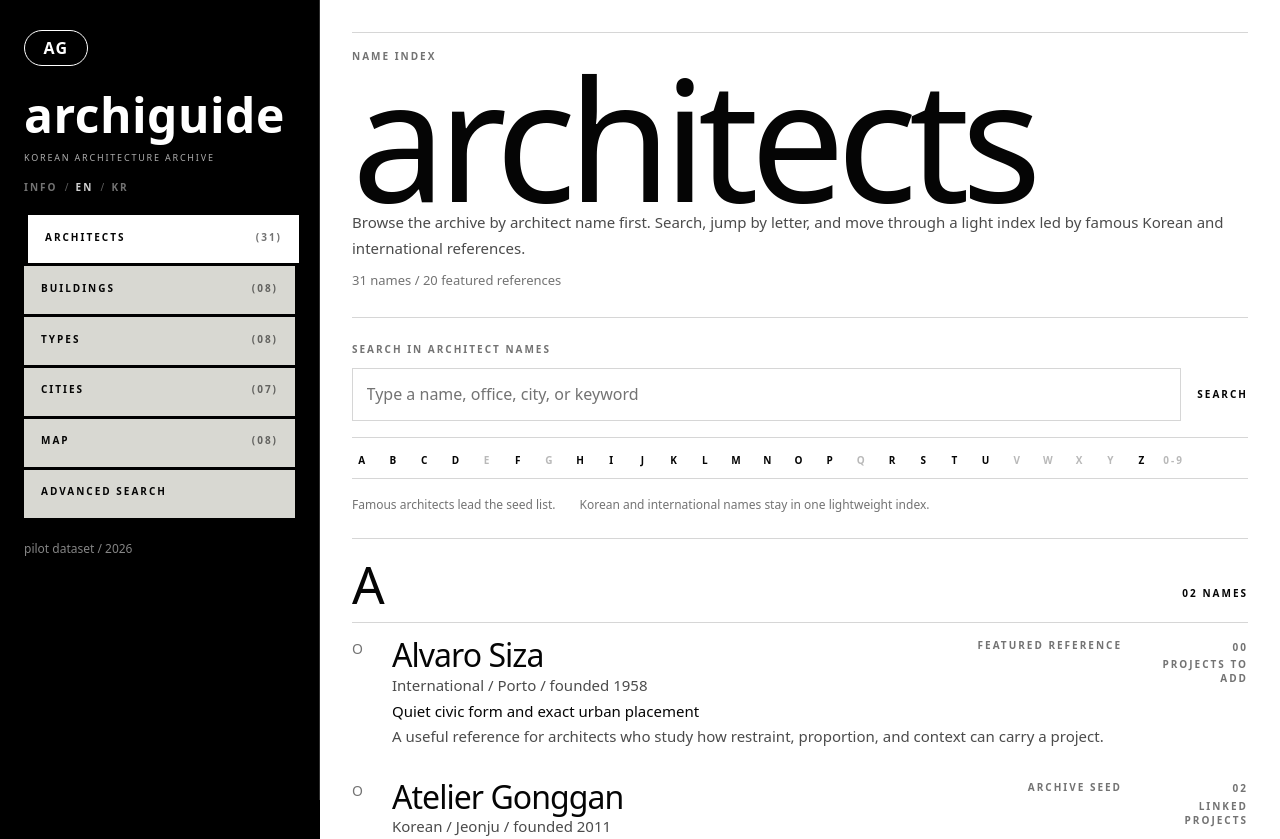
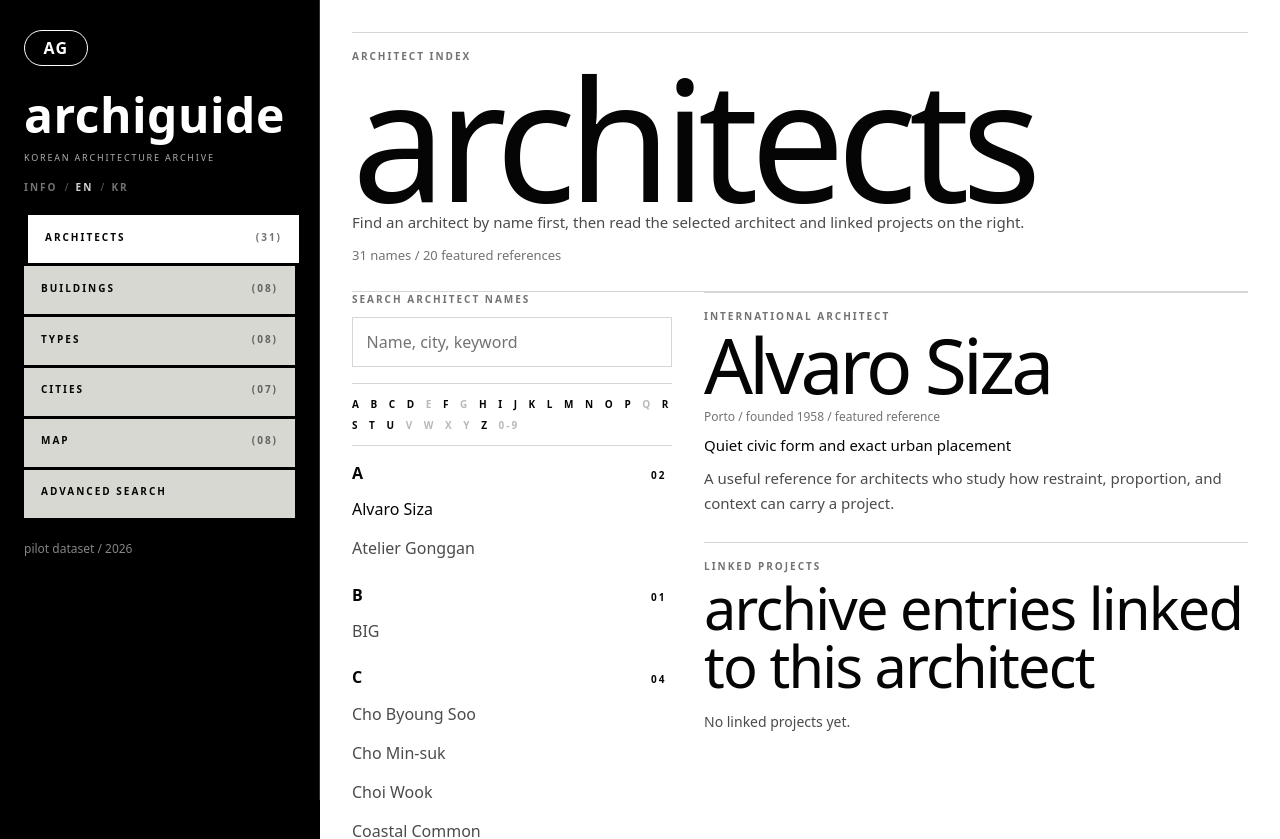
Before and after one commit to CHYUK-ARCHI/archiguide-kr, a Next.js app: page /architects in a window 1280 px wide. Shown: the top 839 px of the page. Built offline with nearby package versions, Linux system fonts and the light colour scheme; a web font is replaced by a local one.

Commit message:
Restructure architect browser and document map plan

```diff
--- a/app/architects/page.tsx
+++ b/app/architects/page.tsx
@@ -1,6 +1,6 @@
 "use client";
 
-import { useDeferredValue, useState } from "react";
+import { useDeferredValue, useEffect, useMemo, useState } from "react";
 
 import { useLanguage } from "@/components/language-provider";
 import { PageShell } from "@/components/page-shell";
@@ -8,8 +8,10 @@ import {
   architects,
   getArchitectFocus,
   getArchitectSummary,
+  getBuildingTitle,
   getBuildingsForArchitect,
-  getCityLabel
+  getCityLabel,
+  getTypeLabel
 } from "@/lib/site-data";
 
 const alphabet = [
@@ -64,10 +66,13 @@ function getProminenceScore(
 export default function ArchitectsPage() {
   const { language } = useLanguage();
   const [query, setQuery] = useState("");
+  const [selectedSlug, setSelectedSlug] = useState<string | null>(null);
   const deferredQuery = useDeferredValue(query);
   const normalizedQuery = deferredQuery.trim().toLowerCase();
 
-  const filteredArchitects = [...architects]
+  const filteredArchitects = useMemo(
+    () =>
+      [...architects]
         .filter((architect) => {
           if (!normalizedQuery) {
             return true;
@@ -87,7 +92,8 @@ export default function ArchitectsPage() {
         })
         .sort((left, right) => {
           const prominenceDelta =
-        getProminenceScore(left.prominence) - getProminenceScore(right.prominence);
+            getProminenceScore(left.prominence) -
+            getProminenceScore(right.prominence);
 
           if (prominenceDelta !== 0) {
             return prominenceDelta;
@@ -96,9 +102,25 @@ export default function ArchitectsPage() {
           return left.sortName.localeCompare(right.sortName, "en", {
             sensitivity: "base"
           });
-    });
+        }),
+    [normalizedQuery]
+  );
 
-  const groups = alphabet
+  useEffect(() => {
+    if (filteredArchitects.length === 0) {
+      setSelectedSlug(null);
+      return;
+    }
+
+    if (
+      !selectedSlug ||
+      !filteredArchitects.some((architect) => architect.slug === selectedSlug)
+    ) {
+      setSelectedSlug(filteredArchitects[0].slug);
+    }
+  }, [filteredArchitects, selectedSlug]);
+
+  const groupedArchitects = alphabet
     .map((letter) => ({
       letter,
       items: filteredArchitects.filter(
@@ -107,6 +129,11 @@ export default function ArchitectsPage() {
     }))
     .filter((group) => group.items.length > 0);
 
+  const selectedArchitect =
+    filteredArchitects.find((architect) => architect.slug === selectedSlug) ?? null;
+  const selectedProjects = selectedArchitect
+    ? getBuildingsForArchitect(selectedArchitect.slug)
+    : [];
   const featuredCount = filteredArchitects.filter(
     (architect) => architect.prominence === "featured"
   ).length;
@@ -115,15 +142,15 @@ export default function ArchitectsPage() {
     <PageShell active="architects">
       <section className="page-head">
         <p className="eyebrow">
-          {language === "ko" ? "이름 인덱스" : "Name index"}
+          {language === "ko" ? "건축가 인덱스" : "Architect index"}
         </p>
         <h1 className="page-title">
           {language === "ko" ? "건축가" : "architects"}
         </h1>
         <p className="page-intro">
           {language === "ko"
-            ? "건축가 이름으로 먼저 탐색하는 페이지입니다. 검색, 알파벳 점프, 유명 건축가 중심의 목록을 가볍게 읽을 수 있게 정리했습니다."
-            : "Browse the archive by architect name first. Search, jump by letter, and move through a light index led by famous Korean and international references."}
+            ? "건축가 이름을 먼저 찾고, 오른쪽에서 선택된 건축가와 연결 프로젝트를 읽는 방식으로 정리했습니다."
+            : "Find an architect by name first, then read the selected architect and linked projects on the right."}
         </p>
         <p className="page-footnote">
           {language === "ko"
@@ -132,57 +159,47 @@ export default function ArchitectsPage() {
         </p>
       </section>
 
-      <section className="architect-index">
+      <section className="architect-browser">
+        <aside className="architect-browser__sidebar">
           <form
-          className="architect-index__search"
+            className="architect-browser__search"
             onSubmit={(event) => event.preventDefault()}
           >
             <label className="eyebrow" htmlFor="architect-search">
               {language === "ko"
-              ? "건축가 이름으로 검색"
-              : "Search in architect names"}
+                ? "건축가 이름 검색"
+                : "Search architect names"}
             </label>
-          <div className="architect-index__search-row">
             <input
               id="architect-search"
-              className="architect-index__input"
+              className="architect-browser__input"
               type="search"
               value={query}
               onChange={(event) => setQuery(event.target.value)}
               placeholder={
                 language === "ko"
-                  ? "이름, 오피스, 도시, 키워드를 입력하세요"
-                  : "Type a name, office, city, or keyword"
+                  ? "이름, 도시, 키워드"
+                  : "Name, city, keyword"
               }
             />
-            <button className="architect-index__button" type="submit">
-              {language === "ko" ? "검색" : "Search"}
-            </button>
-          </div>
           </form>
 
-        <nav className="architect-index__alphabet" aria-label="Architect initials">
+          <nav
+            className="architect-browser__alphabet"
+            aria-label="Architect initials"
+          >
             {alphabet.map((letter) => {
-            const count = filteredArchitects.filter(
+              const hasItems = filteredArchitects.some(
                 (architect) => getGroupKey(architect.sortName) === letter
-            ).length;
-
-            if (count === 0) {
-              return (
-                <span
-                  key={letter}
-                  className="architect-index__letter architect-index__letter--disabled"
-                >
-                  {letter}
-                </span>
               );
-            }
 
               return (
                 <a
                   key={letter}
-                href={`#architect-group-${letter.toLowerCase()}`}
-                className="architect-index__letter"
+                  href={`#architect-letter-${letter.toLowerCase()}`}
+                  className={`architect-browser__alphabet-link${
+                    hasItems ? "" : " architect-browser__alphabet-link--disabled"
+                  }`}
                 >
                   {letter}
                 </a>
@@ -190,114 +207,158 @@ export default function ArchitectsPage() {
             })}
           </nav>
 
-        <div className="architect-index__summary">
-          <span>
+          <div className="architect-browser__list">
+            {groupedArchitects.length === 0 ? (
+              <p className="architect-browser__empty">
                 {language === "ko"
-              ? "유명 건축가가 시드 목록의 앞부분을 이끕니다."
-              : "Famous architects lead the seed list."}
+                  ? "검색 결과가 없습니다."
+                  : "No architects match this search."}
+              </p>
+            ) : (
+              groupedArchitects.map((group) => (
+                <section
+                  key={group.letter}
+                  id={`architect-letter-${group.letter.toLowerCase()}`}
+                  className="architect-browser__group"
+                >
+                  <div className="architect-browser__group-head">
+                    <span className="architect-browser__group-letter">
+                      {group.letter}
                     </span>
-          <span>
-            {language === "ko"
-              ? "한국과 해외 이름을 하나의 가벼운 인덱스로 함께 봅니다."
-              : "Korean and international names stay in one lightweight index."}
+                    <span className="architect-browser__group-count">
+                      {String(group.items.length).padStart(2, "0")}
                     </span>
                   </div>
+
+                  <ul className="architect-browser__name-list" role="list">
+                    {group.items.map((architect) => (
+                      <li key={architect.slug}>
+                        <button
+                          type="button"
+                          className={`architect-browser__name-button${
+                            architect.slug === selectedSlug
+                              ? " architect-browser__name-button--active"
+                              : ""
+                          }`}
+                          onClick={() => setSelectedSlug(architect.slug)}
+                        >
+                          {architect.name}
+                        </button>
+                      </li>
+                    ))}
+                  </ul>
                 </section>
+              ))
+            )}
+          </div>
+        </aside>
 
-      <section className="architect-directory">
-        {groups.length === 0 ? (
-          <p className="architect-directory__empty">
-            {language === "ko"
-              ? "검색 결과에 맞는 건축가가 아직 없습니다."
-              : "No architects match this search yet."}
+        <div className="architect-browser__content">
+          {selectedArchitect ? (
+            <>
+              <section className="architect-browser__hero">
+                <p className="eyebrow">
+                  {selectedArchitect.scope === "korean"
+                    ? language === "ko"
+                      ? "한국 건축가"
+                      : "Korean architect"
+                    : language === "ko"
+                      ? "해외 건축가"
+                      : "International architect"}
                 </p>
-        ) : (
-          groups.map((group) => (
-            <div
-              key={group.letter}
-              id={`architect-group-${group.letter.toLowerCase()}`}
-              className="architect-group"
-            >
-              <div className="architect-group__head">
-                <h2 className="architect-group__letter">{group.letter}</h2>
-                <p className="architect-group__count">
-                  {String(group.items.length).padStart(2, "0")}{" "}
-                  {language === "ko" ? "이름" : "names"}
-                </p>
-              </div>
-
-              <ul className="architect-list" role="list">
-                {group.items.map((architect) => {
-                  const relatedBuildings = getBuildingsForArchitect(architect.slug);
-                  const secondaryMeta = [
-                    architect.scope === "korean"
+                <h2 className="architect-browser__title">
+                  {selectedArchitect.name}
+                </h2>
+                <p className="architect-browser__meta">
+                  {[
+                    getCityLabel(selectedArchitect.city, language),
+                    selectedArchitect.founded
                       ? language === "ko"
-                        ? "한국"
-                        : "Korean"
-                      : language === "ko"
-                        ? "해외"
-                        : "International",
-                    getCityLabel(architect.city, language),
-                    architect.founded
-                      ? language === "ko"
-                        ? `${architect.founded} 설립`
-                        : `founded ${architect.founded}`
-                      : null
-                  ].filter(Boolean);
-
-                  return (
-                    <li key={architect.slug} className="architect-list__item">
-                      <div className="architect-list__bullet" aria-hidden="true">
-                        O
-                      </div>
-                      <div className="architect-list__body">
-                        <div className="architect-list__top">
-                          <h3 className="architect-list__name">{architect.name}</h3>
-                          <span className="architect-list__tag">
-                            {architect.prominence === "featured"
+                        ? `${selectedArchitect.founded} 설립`
+                        : `founded ${selectedArchitect.founded}`
+                      : null,
+                    selectedArchitect.prominence === "featured"
                       ? language === "ko"
                         ? "주요 레퍼런스"
                         : "featured reference"
-                              : architect.prominence === "core"
+                      : selectedArchitect.prominence === "core"
                         ? language === "ko"
                           ? "핵심 레퍼런스"
                           : "core reference"
                         : language === "ko"
                           ? "아카이브 시드"
-                                  : "archive seed"}
-                          </span>
+                          : "archive seed"
+                  ]
+                    .filter(Boolean)
+                    .join(" / ")}
+                </p>
+                <p className="architect-browser__focus">
+                  {getArchitectFocus(selectedArchitect, language)}
+                </p>
+                <p className="architect-browser__summary">
+                  {getArchitectSummary(selectedArchitect, language)}
+                </p>
+              </section>
+
+              <section className="architect-browser__projects">
+                <div className="section-heading">
+                  <div>
+                    <p className="eyebrow">
+                      {language === "ko" ? "연결 프로젝트" : "Linked projects"}
+                    </p>
+                    <h2>
+                      {language === "ko"
+                        ? "이 건축가와 연결된 아카이브 항목"
+                        : "Archive entries linked to this architect"}
+                    </h2>
                   </div>
-                        <p className="architect-list__meta">
-                          {secondaryMeta.join(" / ")}
+                </div>
+
+                {selectedProjects.length === 0 ? (
+                  <p className="architect-browser__empty">
+                    {language === "ko"
+                      ? "아직 연결된 프로젝트가 없습니다."
+                      : "No linked projects yet."}
                   </p>
-                        <p className="architect-list__focus">
-                          {getArchitectFocus(architect, language)}
+                ) : (
+                  <div className="architect-browser__project-list">
+                    {selectedProjects.map((project, index) => (
+                      <article
+                        key={project.slug}
+                        className="architect-browser__project"
+                      >
+                        <div className="architect-browser__project-number">
+                          {String(index + 1).padStart(2, "0")}
+                        </div>
+                        <div className="architect-browser__project-body">
+                          <h3 className="architect-browser__project-title">
+                            {getBuildingTitle(project, language)}
+                          </h3>
+                          <p className="architect-browser__project-meta">
+                            {[
+                              getCityLabel(project.city, language),
+                              getTypeLabel(project.type, language),
+                              project.year
+                            ].join(" / ")}
                           </p>
-                        <p className="architect-list__summary">
-                          {getArchitectSummary(architect, language)}
+                          <p className="architect-browser__project-summary">
+                            {project.summary}
                           </p>
                         </div>
-                      <div className="architect-list__side">
-                        <span className="architect-list__count">
-                          {String(relatedBuildings.length).padStart(2, "0")}
-                        </span>
-                        <span className="architect-list__count-label">
-                          {relatedBuildings.length > 0
-                            ? language === "ko"
-                              ? "연결 프로젝트"
-                              : "linked projects"
-                            : language === "ko"
-                              ? "추가 예정"
-                              : "projects to add"}
-                        </span>
+                      </article>
+                    ))}
                   </div>
-                    </li>
-                  );
-                })}
-              </ul>
+                )}
+              </section>
+            </>
+          ) : (
+            <p className="architect-browser__empty architect-browser__empty--panel">
+              {language === "ko"
+                ? "왼쪽에서 건축가를 선택하세요."
+                : "Choose an architect from the left sidebar."}
+            </p>
+          )}
         </div>
-          ))
-        )}
       </section>
     </PageShell>
   );
--- a/app/globals.css
+++ b/app/globals.css
@@ -1043,11 +1043,219 @@ code {
   text-align: right;
 }
 
+.architect-browser {
+  display: grid;
+  grid-template-columns: 320px minmax(0, 1fr);
+  gap: 2rem;
+  align-items: start;
+}
+
+.architect-browser__sidebar {
+  position: sticky;
+  top: 2rem;
+  display: grid;
+  gap: 1rem;
+  align-self: start;
+  padding-bottom: 1rem;
+}
+
+.architect-browser__search {
+  display: grid;
+  gap: 0.7rem;
+}
+
+.architect-browser__input {
+  width: 100%;
+  border: 1px solid var(--rule);
+  border-radius: 0;
+  background: transparent;
+  padding: 0.8rem 0.85rem;
+  color: var(--ink);
+}
+
+.architect-browser__input::placeholder {
+  color: var(--ink-muted);
+}
+
+.architect-browser__alphabet {
+  display: flex;
+  flex-wrap: wrap;
+  gap: 0.45rem 0.6rem;
+  padding: 0.8rem 0;
+  border-top: 1px solid var(--rule);
+  border-bottom: 1px solid var(--rule);
+}
+
+.architect-browser__alphabet-link,
+.architect-browser__group-count {
+  font-size: 10px;
+  font-weight: 700;
+  letter-spacing: 0.2em;
+  text-transform: uppercase;
+}
+
+.architect-browser__alphabet-link--disabled {
+  color: var(--ink-faint);
+  pointer-events: none;
+}
+
+.architect-browser__list {
+  display: grid;
+  gap: 1rem;
+  max-height: calc(100vh - 15rem);
+  overflow-y: auto;
+  padding-right: 0.35rem;
+}
+
+.architect-browser__group {
+  display: grid;
+  gap: 0.45rem;
+}
+
+.architect-browser__group-head {
+  display: flex;
+  align-items: baseline;
+  justify-content: space-between;
+  gap: 1rem;
+}
+
+.architect-browser__group-letter {
+  font-size: 1rem;
+  font-weight: 700;
+  letter-spacing: 0.08em;
+}
+
+.architect-browser__name-list {
+  list-style: none;
+  margin: 0;
+  padding: 0;
+  display: grid;
+  gap: 0.1rem;
+}
+
+.architect-browser__name-button {
+  width: 100%;
+  border: 0;
+  background: transparent;
+  padding: 0.45rem 0;
+  text-align: left;
+  cursor: pointer;
+  color: var(--ink-soft);
+  font-size: 1rem;
+  line-height: 1.45;
+}
+
+.architect-browser__name-button:hover,
+.architect-browser__name-button--active {
+  color: var(--ink);
+}
+
+.architect-browser__content {
+  min-width: 0;
+}
+
+.architect-browser__hero,
+.architect-browser__projects,
+.architect-browser__empty--panel {
+  border-top: 1px solid var(--rule);
+}
+
+.architect-browser__hero {
+  display: grid;
+  gap: 0.45rem;
+  padding-top: 1rem;
+}
+
+.architect-browser__title {
+  margin: 0;
+  font-size: clamp(2.4rem, 6vw, 5.5rem);
+  font-weight: 500;
+  line-height: 0.9;
+  letter-spacing: -0.05em;
+}
+
+.architect-browser__meta {
+  margin: 0;
+  color: var(--ink-muted);
+  font-size: 12px;
+  line-height: 1.6;
+}
+
+.architect-browser__focus,
+.architect-browser__summary,
+.architect-browser__project-summary {
+  margin: 0;
+  color: var(--ink-soft);
+  font-size: 15px;
+  line-height: 1.7;
+}
+
+.architect-browser__focus {
+  color: var(--ink);
+}
+
+.architect-browser__projects {
+  margin-top: 1.6rem;
+  padding-top: 1rem;
+}
+
+.architect-browser__project-list {
+  display: grid;
+  border-top: 1px solid var(--rule);
+}
+
+.architect-browser__project {
+  display: grid;
+  grid-template-columns: 44px minmax(0, 1fr);
+  gap: 1rem;
+  padding: 1rem 0;
+  border-bottom: 1px solid var(--rule);
+}
+
+.architect-browser__project-number {
+  color: var(--ink-faint);
+  font-size: 10px;
+  font-weight: 700;
+  letter-spacing: 0.2em;
+  text-transform: uppercase;
+}
+
+.architect-browser__project-body {
+  min-width: 0;
+}
+
+.architect-browser__project-title {
+  margin: 0;
+  font-size: 1.45rem;
+  font-weight: 500;
+  line-height: 1.1;
+  letter-spacing: -0.02em;
+}
+
+.architect-browser__project-meta {
+  margin: 0.35rem 0 0;
+  color: var(--ink-muted);
+  font-size: 12px;
+  line-height: 1.6;
+}
+
+.architect-browser__empty {
+  margin: 0;
+  color: var(--ink-soft);
+  font-size: 14px;
+  line-height: 1.7;
+}
+
+.architect-browser__empty--panel {
+  padding-top: 1rem;
+}
+
 @media (max-width: 1080px) {
   .manifesto-grid,
   .two-column,
   .explorer-grid,
-  .catalog-grid {
+  .catalog-grid,
+  .architect-browser {
     grid-template-columns: 1fr;
   }
 
@@ -1087,6 +1295,14 @@ code {
     justify-items: start;
     padding-left: 1.5rem;
     text-align: left;
+  }
+
+  .architect-browser__sidebar {
+    position: static;
+  }
+
+  .architect-browser__list {
+    max-height: none;
   }
 }
 
```
Also changed, not shown: 1 other file (tests, documents, lock files or other folders). Lines whose indentation alone changed are shown as unchanged.
